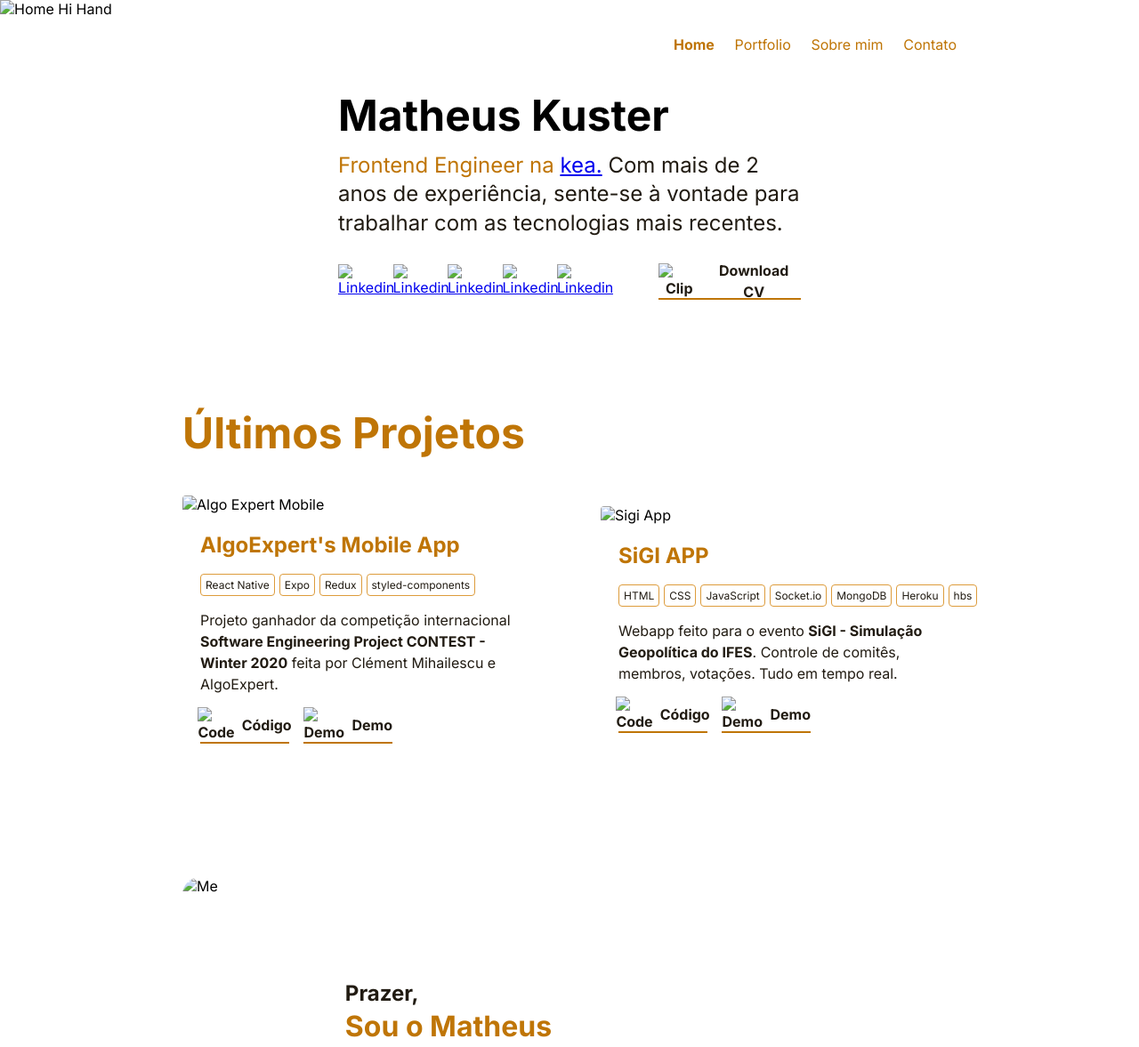
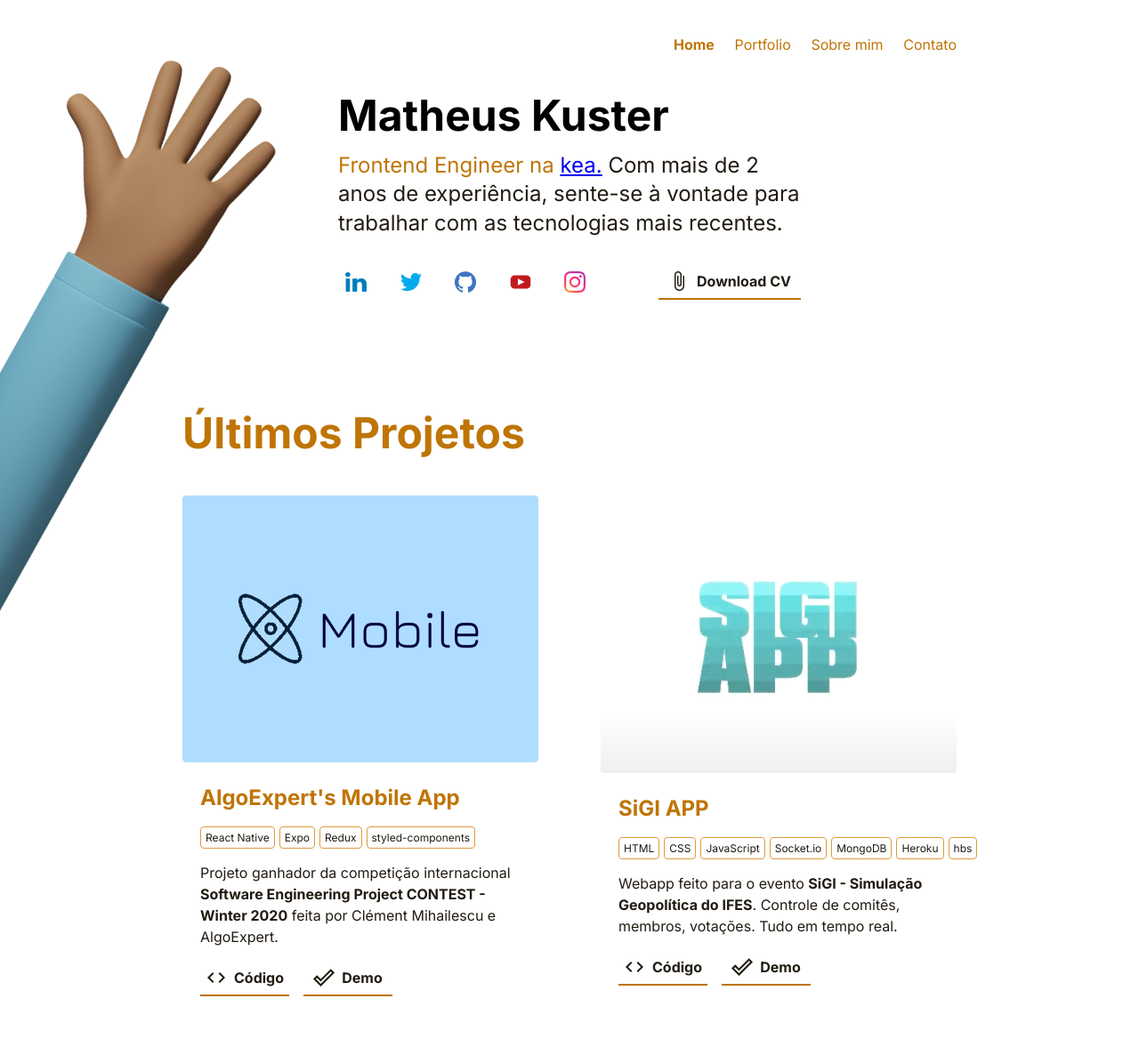
Before and after one commit to matheuskuster/uvv-web-trab1, a plain HTML site: page index.html in a window 1280 px wide. Shown: the top 1177 px of the page at 89% size. Drawn offline with Linux system fonts and the light colour scheme; the site is published under a folder, as on GitHub Pages, so addresses that start at the root find nothing.

Commit message:
fix: change import path

```diff
--- a/index.html
+++ b/index.html
@@ -35,24 +35,24 @@
     <div class="my_info">
       <div class="social_media">
         <a target="_blank" href="https://www.linkedin.com/in/matheus-kuster" class="social_media__Icon">
-          <img src="/images/Linkedin.png" alt=" Linkedin">
+          <img src="images/Linkedin.png" alt=" Linkedin">
         </a>
         <a target="_blank" href="https://twitter.com/matheuskusteer" class="social_media__Icon">
-          <img src="/images/Twitter.png" alt=" Linkedin">
+          <img src="images/Twitter.png" alt=" Linkedin">
         </a>
         <a target="_blank" href="https://github.com/matheuskuster" class="social_media__Icon">
-          <img src="/images/Github.png" alt=" Linkedin">
+          <img src="images/Github.png" alt=" Linkedin">
         </a>
         <a target="_blank" href="https://www.youtube.com/watch?v=p7fC7rHYuZ4" class="social_media__Icon">
-          <img src="/images/Youtube.png" alt=" Linkedin">
+          <img src="images/Youtube.png" alt=" Linkedin">
         </a>
         <a target="_blank" href="https://www.instagram.com/matheuskuster_/" class="social_media__Icon">
-          <img src="/images/Instagram.png" alt=" Linkedin">
+          <img src="images/Instagram.png" alt=" Linkedin">
         </a>
       </div>
 
       <button class="resume">
-        <img src="/images/Clip.png" alt="Clip">
+        <img src="images/Clip.png" alt="Clip">
         Download CV
       </button>
     </div>
@@ -63,7 +63,7 @@
 
     <div class="projects">
       <div class="project">
-        <img src="/images/AlgoExpertMobile.png" alt="Algo Expert Mobile">
+        <img src="images/AlgoExpertMobile.png" alt="Algo Expert Mobile">
         <div class="project_info">
           <h3>AlgoExpert's Mobile App</h3>
 
@@ -80,11 +80,11 @@
 
           <div class="buttons">
             <button class="algoexpert__Code">
-              <img src="/images/Code.png" alt="Code">
+              <img src="images/Code.png" alt="Code">
               Código
             </button>
             <button class="algoexpert__Demo">
-              <img src="/images/Demo.png" alt="Demo">
+              <img src="images/Demo.png" alt="Demo">
               Demo
             </button>
           </div>
@@ -92,7 +92,7 @@
       </div>
 
       <div class="project">
-        <img src="/images/SigiApp.png" alt="Sigi App">
+        <img src="images/SigiApp.png" alt="Sigi App">
         <div class="project_info">
           <h3>SiGI APP</h3>
 
@@ -112,11 +112,11 @@
 
           <div class="buttons">
             <button class="sigiapp__Code">
-              <img src="/images/Code.png" alt="Code">
+              <img src="images/Code.png" alt="Code">
               Código
             </button>
             <button class="sigiapp__Demo">
-              <img src="/images/Demo.png" alt="Demo">
+              <img src="images/Demo.png" alt="Demo">
               Demo
             </button>
           </div>
@@ -127,7 +127,7 @@
 
   <main id="about">
     <div class="container">
-      <img alt="Me" src="/images/Me.jpeg">
+      <img alt="Me" src="images/Me.jpeg">
 
       <div class="about_me">
         <h3>Prazer,</h3>
@@ -212,13 +212,13 @@
       </div>
 
       <button class="send" type="submit">
-        <img src="/images/Send.png" alt="Send">
+        <img src="images/Send.png" alt="Send">
         Enviar
       </button>
     </form>
 
     <div class="contact__Hand">
-      <img src="/images/Contact_Hand.png" alt="Contact Pointing Hand">
+      <img src="images/Contact_Hand.png" alt="Contact Pointing Hand">
     </div>
   </main>
 
@@ -228,7 +228,7 @@
 
   <div class="hands">
     <div class="home__Hand">
-      <img src="/images/Home_Hand.png" alt="Home Hi Hand">
+      <img src="images/Home_Hand.png" alt="Home Hi Hand">
     </div>
   </div>
 
```
